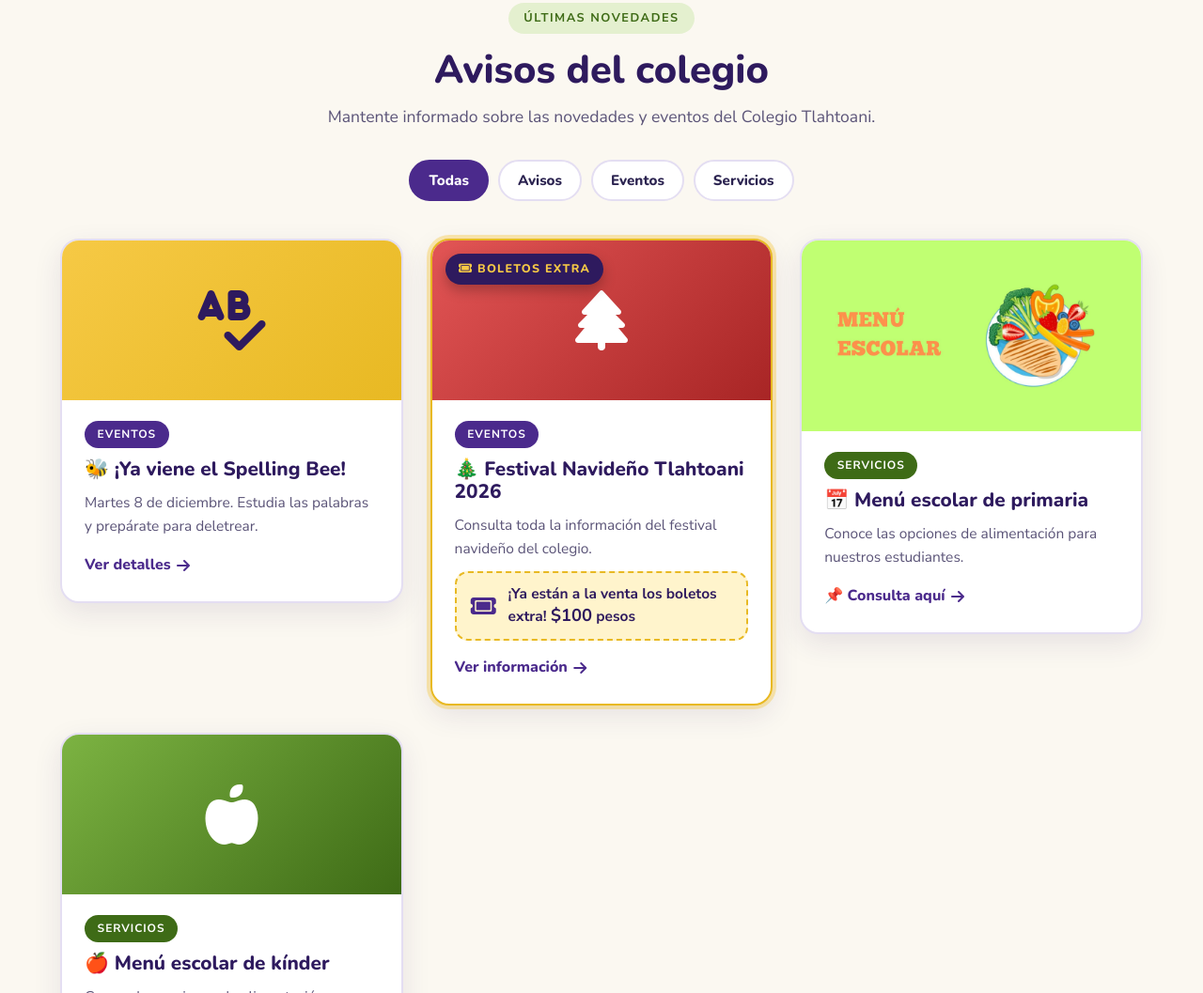
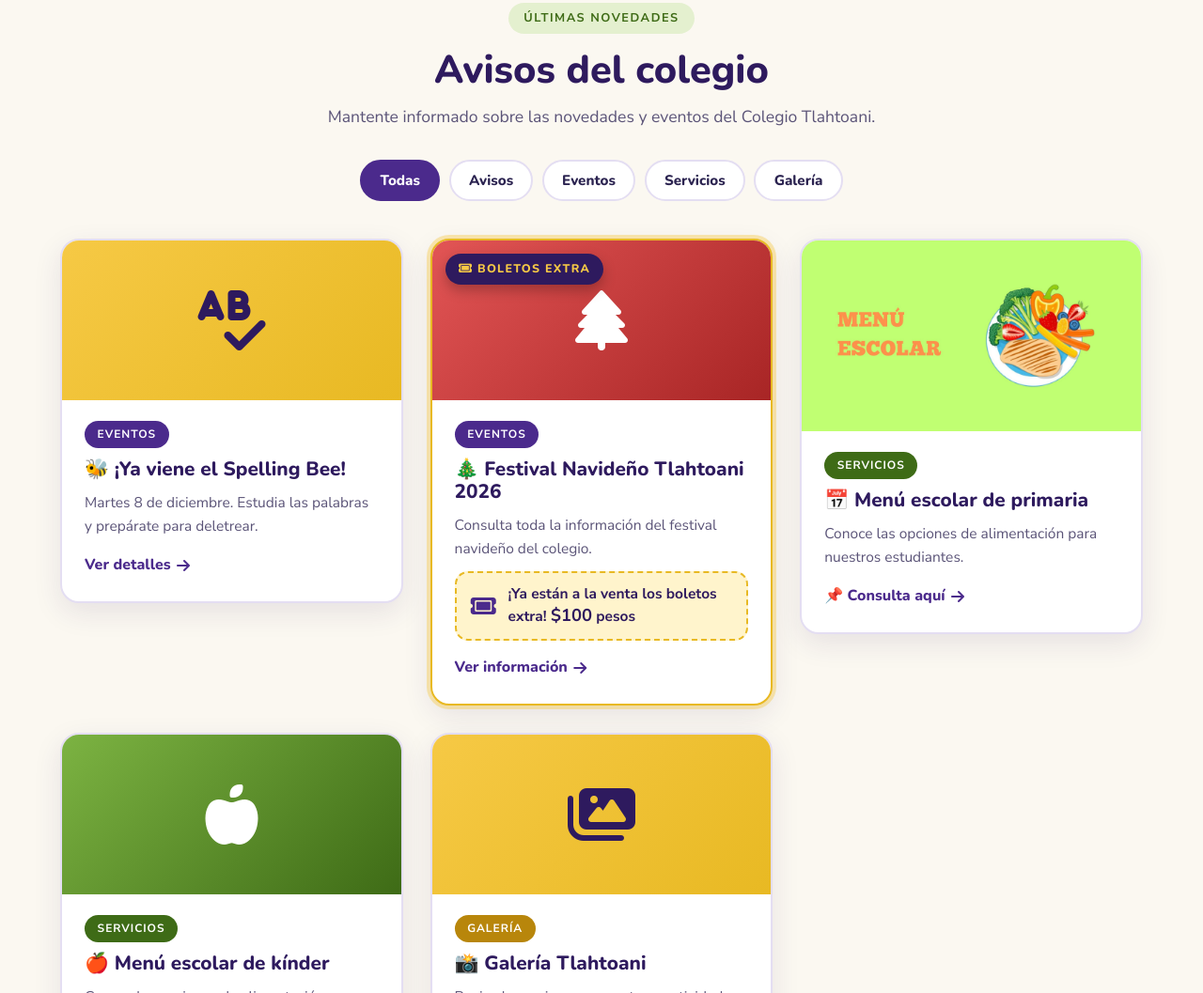
Before and after one commit to colegiotlahtoani/noticias, a plain HTML site: page index.html in a window 1280 px wide. Shown: the part 1743-2800 px from the top of the page at 94% size. Drawn offline with nearby package versions, Linux system fonts and the light colour scheme.

Commit message:
Update index.html

```diff
--- a/index.html
+++ b/index.html
@@ -396,6 +396,7 @@
                 <a class="link" href="#noticias" data-filtro="Eventos">Eventos</a>
                 <a class="link" href="#noticias" data-filtro="Servicios">Menús</a>
                 <a class="link" href="#spelling-bee">Spelling Bee</a>
+                <a class="link" href="https://colegiotlahtoani.github.io/galeria/">Galería</a>
                 <!-- Botón que lleva a la web principal del colegio -->
                 <a class="btn btn-primario" href="https://colegiotlahtoani.com/"><i class="fas fa-home"></i> Sitio del colegio</a>
             </nav>
@@ -518,6 +519,7 @@
                     <button class="filtro" data-filtro="Urgente">Avisos</button>
                     <button class="filtro" data-filtro="Eventos">Eventos</button>
                     <button class="filtro" data-filtro="Servicios">Servicios</button>
+                    <button class="filtro" data-filtro="Galeria">Galería</button>
                 </div>
 
                 <div class="news-grid" id="newsGrid">
@@ -566,6 +568,17 @@
                             <h3 class="news-card-title">🍎 Menú escolar de kínder</h3>
                             <p class="news-excerpt">Conoce las opciones de alimentación para los alumnos de kínder.</p>
                             <a href="https://colegiotlahtoani.github.io/MEN-KINDER/" target="_blank" rel="noopener" class="read-more">📌 Consulta aquí <i class="fas fa-arrow-right"></i></a>
+                        </div>
+                    </article>
+
+                    <!-- Noticia: Galería -->
+                    <article class="news-card reveal" data-cat="Galeria">
+                        <div class="news-header icono sol"><i class="fas fa-images"></i></div>
+                        <div class="news-body">
+                            <span class="news-category logros">Galería</span>
+                            <h3 class="news-card-title">📸 Galería Tlahtoani</h3>
+                            <p class="news-excerpt">Revive los mejores momentos y actividades de nuestra comunidad escolar.</p>
+                            <a href="https://colegiotlahtoani.github.io/galeria/" target="_blank" rel="noopener" class="read-more">Ver galería <i class="fas fa-arrow-right"></i></a>
                         </div>
                     </article>
                 </div>
@@ -628,6 +641,7 @@
                     <ul>
                         <li><a href="https://colegiotlahtoani.github.io/festival-navideno-tlahtoani-2026/" target="_blank" rel="noopener">Festival Navideño 2026</a></li>
                         <li><a href="#spelling-bee">Spelling Bee</a></li>
+                        <li><a href="https://colegiotlahtoani.github.io/galeria/" target="_blank" rel="noopener">Galería</a></li>
                     </ul>
                 </div>
             </div>
```
